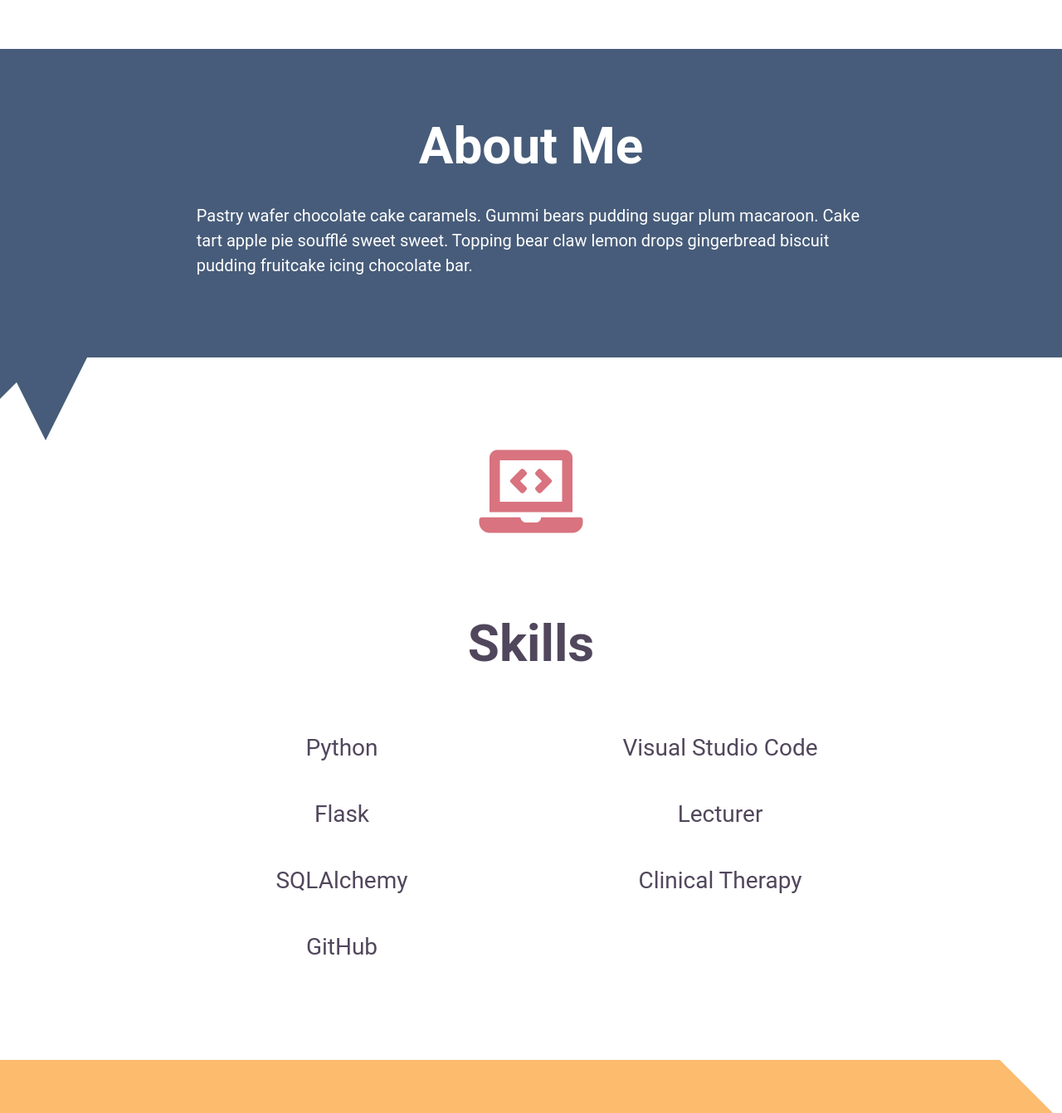
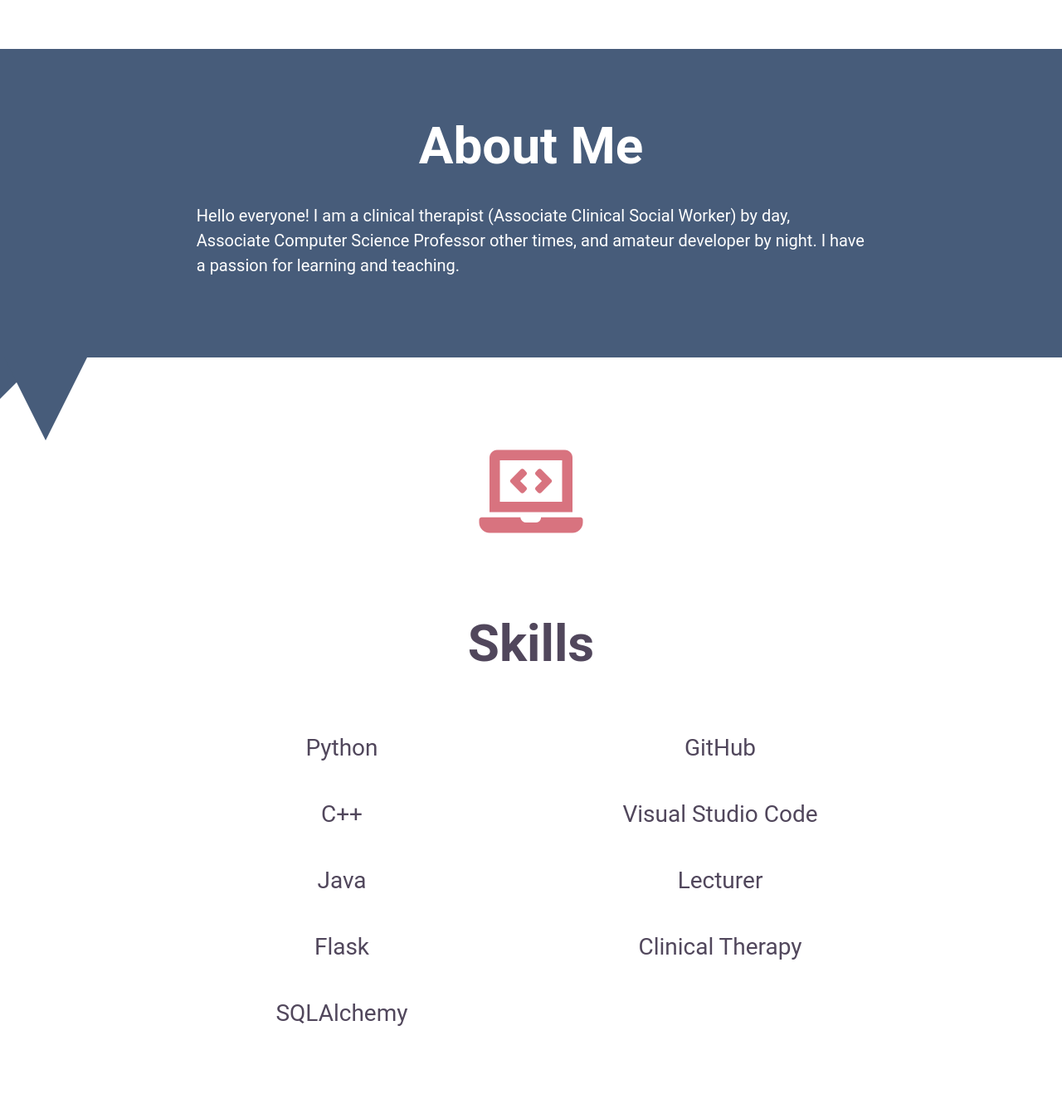
Before and after one commit to dhernandez-msjc/python_techdegree_project_05, a Flask app: page / in a window 1280 px wide. Shown: the part 749-2091 px from the top of the page at 83% size. Run offline with Flask 2, Linux system fonts and the light colour scheme; data comes from the database, SQL or seed files in the repository; both versions use the stored data as it was after the commit.

Commit message:
updated several files.

```diff
--- a/templates/index.html
+++ b/templates/index.html
@@ -3,16 +3,15 @@
 <section class="header">
     <h1>Python Developer</h1>
     <p>Coding is the gateway into understanding the human mind.</p>
-    <img src="https://cdn.pixabay.com/photo/2016/11/29/13/14/attractive-1869761_1280.jpg" alt="Headshot of myself">
+<!--    <img src="https://cdn.pixabay.com/photo/2016/11/29/13/14/attractive-1869761_1280.jpg" alt="Headshot of myself">-->
+    <img src="https://cdn.pixabay.com/photo/2018/10/29/21/46/human-3782189_1280.jpg" alt="Headshot of myself">
 </section>
 <section id="about">
     <h2>About Me</h2>
     <p>
-        Pastry wafer chocolate cake caramels.
-        Gummi bears pudding sugar plum macaroon.
-        Cake tart apple pie soufflé sweet sweet.
-        Topping bear claw lemon drops gingerbread
-        biscuit pudding fruitcake icing chocolate bar.
+        Hello everyone! I am a clinical therapist (Associate Clinical Social Worker) by day, Associate
+        Computer Science Professor other times, and amateur developer by night.  I have a passion for
+        learning and teaching.
     </p>
     <div id="triangle1"></div>
     <div id="triangle2"></div>
@@ -22,6 +21,8 @@
     <h2>Skills</h2>
     <ul>
         <li>Python</li>
+        <li>C++</li>
+        <li>Java</li>
         <li>Flask</li>
         <li>SQLAlchemy</li>
         <li>GitHub</li>
@@ -38,7 +39,7 @@
         {% for project in projects %}
         <div id="project{{ project.id }}}" class="a-project">
             <h3>{{ project.title }}</h3>
-            <a href="{{ project.github_link }}" class="github-btn">
+            <a href="{{project.github_link}}" class="github-btn">
                 <i class="fab fa-github"></i>
                 View on GitHub
             </a>
@@ -57,14 +58,12 @@
     <i class="fas fa-paper-plane"></i>
     <h2>Contact Me</h2>
     <p>
-        Pastry wafer chocolate cake caramels.
-        Gummi bears pudding sugar plum macaroon.
-        Cake tart apple pie soufflé sweet sweet.
-        Topping bear claw lemon drops gingerbread biscuit pudding fruitcake icing chocolate bar.
+        If you wish to contact me for employment, collaboration, guest lecturer, or simply to reach
+        out, feel free to email me and I will get back to you asap.
     </p>
     <p>
         <i class="fas fa-envelope"></i>
-        my_email@email.com
+        <a href="mailto:dchernandez@gmail.com?subject=Mail from our Website">dchernandez@gmail.com</a>
     </p>
 </section>
 {% endblock %}
--- a/templates/layout.html
+++ b/templates/layout.html
@@ -64,7 +64,7 @@
         <a href="https://github.com/dhernandez-msjc">
             <i class="fab fa-github"></i>
         </a>
-        <a href="">
+        <a href="https://www.linkedin.com/in/david-hernandez-6898668/">
             <i class="fab fa-linkedin"></i>
         </a>
     </div>
```
Also changed, not shown: README.md, projects.db.
